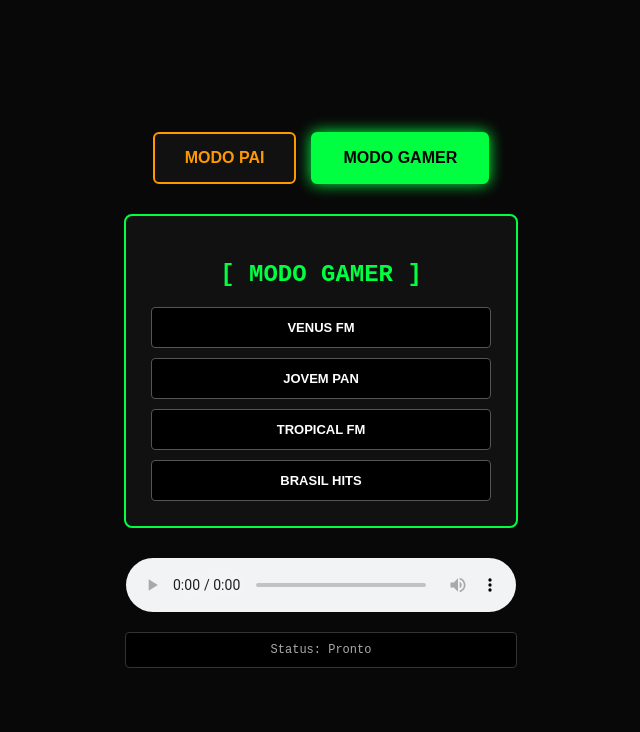
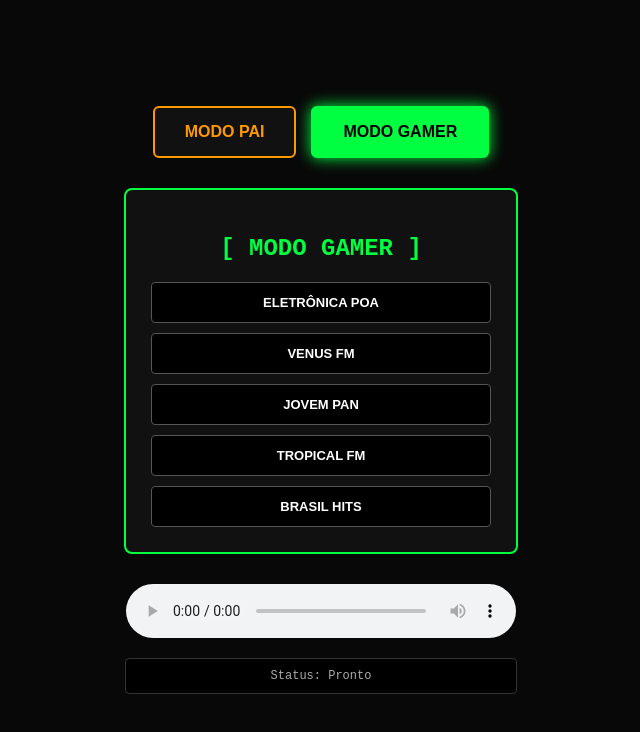
Before and after one commit to felipekoch24/PLAYER_RADIO, a plain HTML site: page index.html in a window 1280 px wide. Shown: the whole page, without its empty margins (319-959 px from the left). Drawn offline with nearby package versions, Linux system fonts and the light colour scheme.

Commit message:
Add ELETRÔNICA POA button and fix HTML structure
Added a new button for ELETRÔNICA POA station and ensured proper HTML structure with a newline at the end.

```diff
--- a/index.html
+++ b/index.html
@@ -52,6 +52,7 @@
     <div id="painel-gamer" class="panel gamer-zone">
         <h2 style="color: #00ff41;">[ MODO GAMER ]</h2>
         <div class="btn-group">
+            <button class="station-btn" onclick="changeStation('https://hts01.brascast.com:9752/live', this)">ELETRÔNICA POA</button>
             <button class="station-btn" onclick="changeStation('https://virtues.live:8234/stream', this)">VENUS FM</button>
             <button class="station-btn" onclick="changeStation('https://stream-287.surfernetwork.com/c45wbq2us3buv', this)">JOVEM PAN</button>
             <button class="station-btn" onclick="changeStation('https://8330.brasilstream.com.br/stream?origem=site', this)">TROPICAL FM</button>
```
